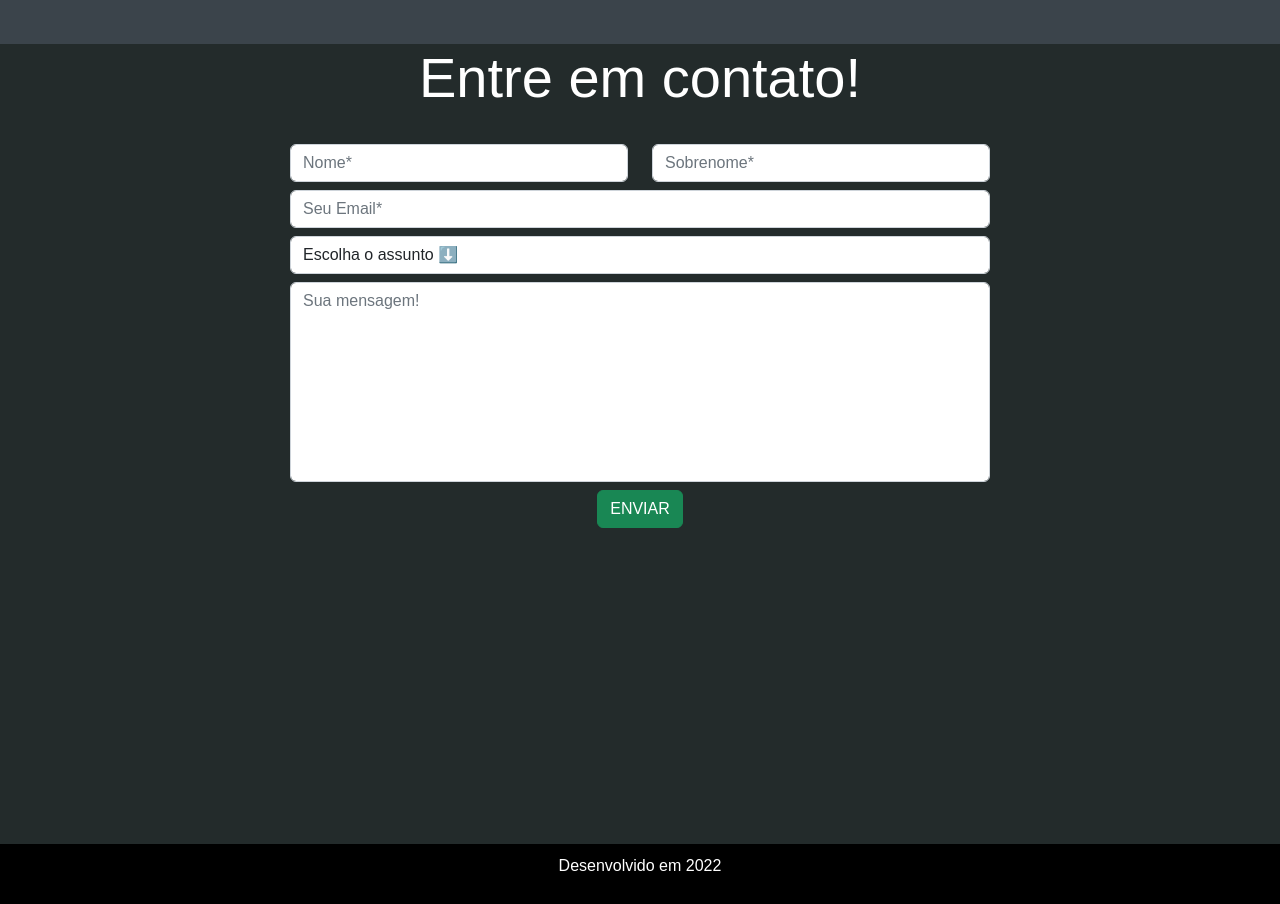
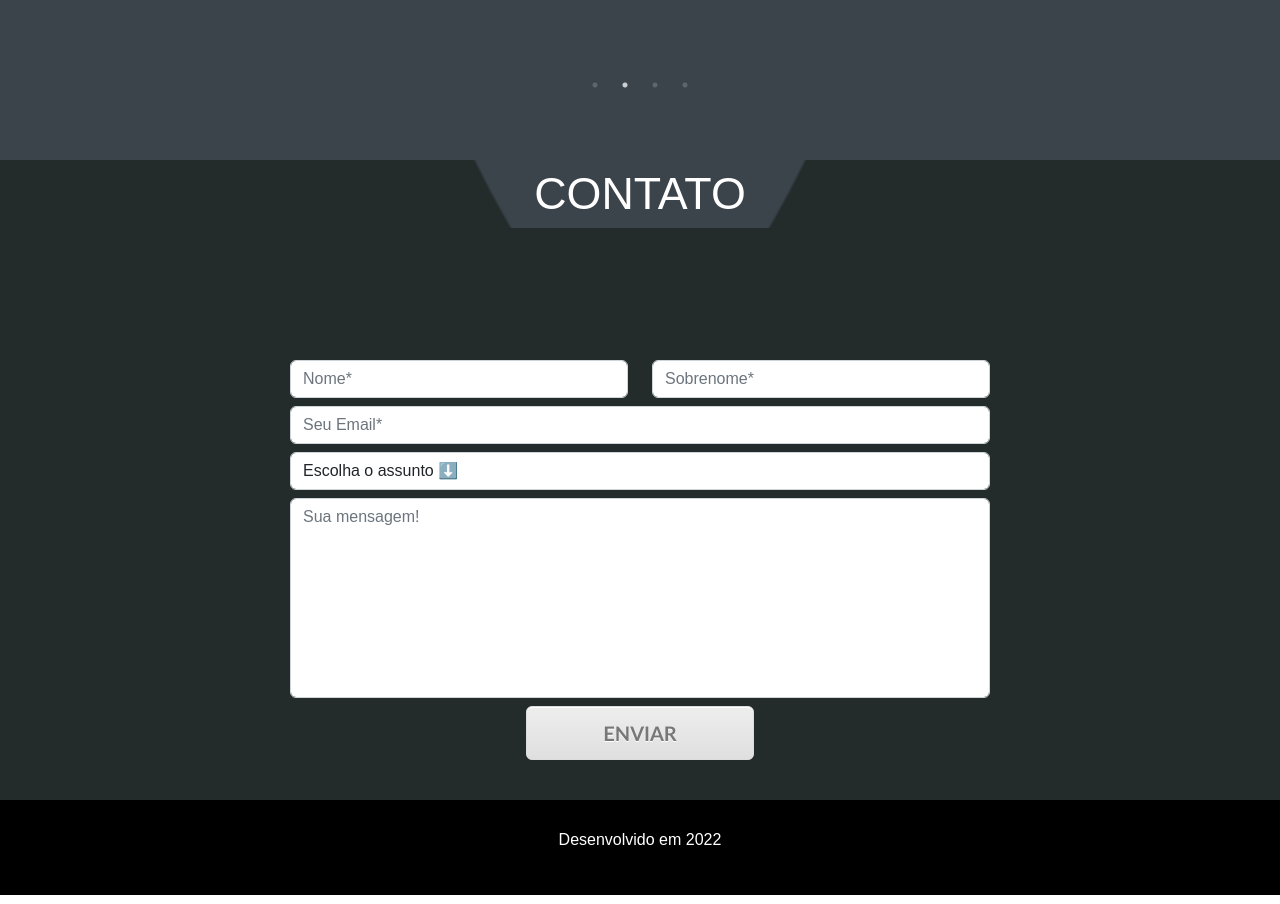
Before and after one commit to shuuwolf/portifolio, a plain HTML site: page index.html in a window 1280 px wide. Shown: the part 2440-3344 px from the top of the page. Drawn offline with nearby package versions, Linux system fonts and the light colour scheme; a web font is replaced by a local one.

Commit message:
fix images and center form

```diff
--- a/css/style.css
+++ b/css/style.css
@@ -60,6 +60,21 @@ html, body {
 .hideme{
     opacity: 0;
 }
+
+  /* Chrome, Edge, and Safari */
+  *::-webkit-scrollbar {
+    width: 16px;
+  }
+
+  *::-webkit-scrollbar-track {
+    background: #303030;
+  }
+
+  *::-webkit-scrollbar-thumb {
+    background-color: #636363;
+    border-radius: 10px;
+    border: 3px solid #000000;
+  }
 
 /* .container{
     max-width:1200px;
@@ -208,10 +223,10 @@ header nav ul.menu-desktop li a:hover{
 
 .card-img-top img{
     width: 100%;
-    height: 15vw;
-    object-fit: cover;
+    height: 250px;
+    object-fit: fill;
     margin-left: 10px;
-    border-radius: 15px;
+    border-radius: 5px;
 }
 
 /* Section Depoimentos */
@@ -298,23 +313,79 @@ header nav ul.menu-desktop li a:hover{
 /* Section Contato */
 
 #Contato{
-    height: 100vh;
+    height: 80vh;
     background-color: var(--section4-bg);
 }
 
+.background-text-section-contato{
+    background: var(--section3-bg); /* fallback */
+    background:
+        -moz-linear-gradient(45deg,  transparent 10px, var(--section3-bg) 10px),
+        -moz-linear-gradient(40deg, transparent 10px, var(--section3-bg) 10px),
+        -moz-linear-gradient(225deg, transparent 10px, var(--section3-bg) 10px),
+        -moz-linear-gradient(315deg, transparent 10px, var(--section3-bg) 10px);
+    background:
+        -o-linear-gradient(45deg,  transparent 10px, var(--section3-bg) 10px),
+        -o-linear-gradient(40deg, transparent 10px, var(--section3-bg) 10px),
+        -o-linear-gradient(225deg, transparent 10px, var(--section3-bg) 10px),
+        -o-linear-gradient(315deg, transparent 10px, var(--section3-bg) 10px);
+    background:
+        -webkit-linear-gradient(29deg,  transparent 43px, var(--section3-bg) 46px),
+        -webkit-linear-gradient(151deg, transparent 43px, var(--section3-bg) 46px),
+        -webkit-linear-gradient(153deg, transparent 27px, var(--section3-bg) 30px),
+        -webkit-linear-gradient(27deg, transparent 27px, var(--section3-bg) 30px);
+    background-position: bottom left, bottom right, top right, top left;
+    -moz-background-size: 50% 50%;
+    -webkit-background-size: 50% 50%;
+    background-size: 50% 50%;
+    background-repeat: no-repeat;
+    text-align: center;
+    color: var(--text-color);
+    font-size: 2.8rem;
+    width: 360px;
+    margin: 0 auto;
+}
+
 .form-contact{
-    margin: 0 auto;
+    margin: 100px auto 0px auto;
     max-width: 700px;
     width: 100%;
+}
+
+.button-cta {
+	box-shadow:inset 0px 1px 0px 0px #ffffff;
+	background:linear-gradient(to bottom, #ededed 5%, #dfdfdf 100%);
+	background-color:#ededed;
+	border-radius:6px;
+	border:1px solid #dcdcdc;
+	display:inline-block;
+	cursor:pointer;
+	color:#777777;
+	font-family:Trebuchet MS;
+	font-size:20px;
+	font-weight:bold;
+	padding:11px 76px;
+	text-decoration:none;
+	text-shadow:0px 1px 0px #ffffff;
+}
+.button-cta:hover {
+	background:linear-gradient(to bottom, #aab1c0 5%, #ededed 100%);
+	background-color:#aab1c0;
+}
+.button-cta:active {
+	position:relative;
+	top:1px;
 }
 
 /* Footer */
 
 footer{
     text-align: center;
-    padding: 10px;
+    height: 11.8vh;
     background-color: var(--footer-bg);
     color: var(--text-color);
+    display: grid;
+    place-content: center;
 }
 
 /* Animations */
--- a/index.html
+++ b/index.html
@@ -69,7 +69,7 @@
                                 <p>MySQL</p>
                             </div><!-- /languages -->
                           </p><!-- /card-text -->
-                          <div class="text-center"><a href="https://shuuwolf.github.io/bootstrap-shop-pichau-copy-/" class="btn btn-primary">Ver mais</a></div>
+                          <div class="text-center"><a href="https://shuuwolf.github.io/bootstrap-shop-pichau-copy-/" target="_blank" class="btn btn-primary">Ver mais</a></div>
                         </div><!-- /card-body -->
                       </div><!-- /card -->
                 </div><!-- /col -->
@@ -91,7 +91,7 @@
                                 <p>MySQL</p>
                             </div><!-- /languages -->
                           </p><!-- /card-text -->
-                          <div class="text-center"><a href="https://shuuwolf.github.io/Projeto_10/" class="btn btn-primary">Ver mais</a></div>
+                          <div class="text-center"><a href="https://shuuwolf.github.io/Projeto_10/" target="_blank" class="btn btn-primary">Ver mais</a></div>
                         </div><!-- /card-body -->
                       </div><!-- /card -->
                 </div><!-- /col -->
@@ -114,7 +114,7 @@
                                 <p>MySQL</p>
                             </div><!-- /languages -->
                           </p><!-- /card-text -->
-                          <div class="text-center"><a href="https://shuuwolf.github.io/projeto_09/" class="btn btn-primary">Ver mais</a></div>
+                          <div class="text-center"><a href="https://shuuwolf.github.io/projeto_09/" target="_blank" class="btn btn-primary">Ver mais</a></div>
                         </div><!-- /card-body -->
                       </div><!-- /card -->
                 </div><!-- /col -->
@@ -138,7 +138,7 @@
                                 <p>MySQL</p>
                             </div><!-- /languages -->
                           </p><!-- /card-text -->
-                          <div class="text-center"><a href="https://shuuwolf.github.io/Fylo-Front-Challenge/" class="btn btn-primary">Ver mais</a></div>
+                          <div class="text-center"><a href="https://shuuwolf.github.io/Fylo-Front-Challenge/" target="_blank" class="btn btn-primary">Ver mais</a></div>
                         </div><!-- /card-body -->
                       </div><!-- /card -->
                 </div><!-- /col -->
@@ -160,7 +160,7 @@
                                 <p>MySQL</p>
                             </div><!-- /languages -->
                           </p><!-- /card-text -->
-                          <div class="text-center"><a href="https://shuuwolf.github.io/Melhorando-Classicos/index.html " class="btn btn-primary">Ver mais</a></div>
+                          <div class="text-center"><a href="https://shuuwolf.github.io/Melhorando-Classicos/" target="_blank" class="btn btn-primary">Ver mais</a></div>
                         </div><!-- /card-body -->
                       </div><!-- /card -->
                 </div><!-- /col -->
@@ -181,7 +181,7 @@
                                 <p>MySQL</p>
                             </div><!-- /languages -->
                           </p><!-- /card-text -->
-                          <div class="text-center"><a href="https://shuuwolf.github.io/Projeto_05/" class="btn btn-primary">Ver mais</a></div>
+                          <div class="text-center"><a href="https://shuuwolf.github.io/Projeto_05/" target="_blank" class="btn btn-primary">Ver mais</a></div>
                         </div><!-- /card-body -->
                       </div><!-- /card -->
                 </div><!-- /col -->
@@ -262,7 +262,7 @@
 
     <section id="Contato">
         <div class="container">
-            <h4 class="text-white text-center display-4">Entre em contato!</h4>
+            <div class="background-text-section-contato">CONTATO</div>
             <div class="row mt-4">
                 <div class="col-mb-12">
                     <form class="form-contact">
@@ -300,7 +300,7 @@
 
                         <div class="row mt-2">
                             <div class="col text-center">
-                               <button class="btn btn-success">ENVIAR</button>
+                               <button class="button-cta">ENVIAR</button>
                             </div><!-- /col -->
                         </div><!-- /row -->
                       </form>
```
